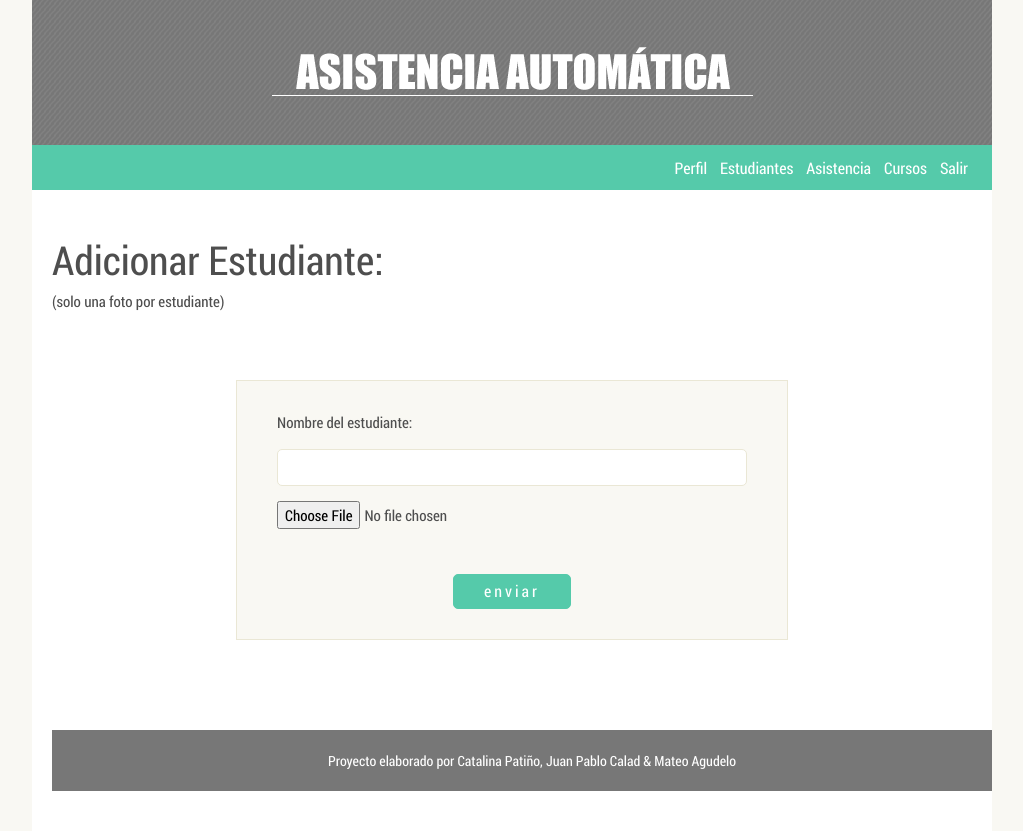
After one commit to cpatin10/asistencia-automatica, a Node server app: page /asistencia in a window 1280 px wide. The commit adds this page. Shown: the whole page, without its empty margins (128-1151 px from the left). Run offline with Node 20, Linux system fonts and the light colour scheme; some libraries are stand-ins or nearby versions; some web fonts are replaced.

Commit message:
termina pagina estudiantes copia a pagina asistencia

```diff
--- a/app.js
+++ b/app.js
@@ -134,6 +134,10 @@ app.get('/estudiantes', (req, res, next) => {
 	res.render('estudiantes', { loggedIn });
 });
 
+app.get('/asistencia', (req, res, next) => {
+	res.render('asistencia', { loggedIn });
+});
+
 app.get('/login', (req, res) => {
 	loggedIn = true;
 	req.flash('success', 'Welcome!');
--- /dev/null
+++ b/views/asistencia.ejs
@@ -0,0 +1,56 @@
+<!DOCTYPE html>
+<html>
+
+<head>
+    <title>Asistencia Autom&aacute;tica</title>
+
+
+	<link rel="stylesheet" href="https://maxcdn.bootstrapcdn.com/bootstrap/4.0.0/css/bootstrap.min.css" integrity="sha384-Gn5384xqQ1aoWXA+058RXPxPg6fy4IWvTNh0E263XmFcJlSAwiGgFAW/dAiS6JXm"
+        crossorigin="anonymous">
+	<link rel="stylesheet" href="estilos_asistente.css">
+
+</head>
+
+<body>
+
+  <% include navbar.ejs %>
+
+  <div class="contenido_ggral">
+
+  	 <span class="titulo_content">Adicionar Estudiante: </span><br>
+     <span class="subtitulo">(solo una foto por estudiante)</span><br><br><br><br>
+
+  	 <div>
+
+     <div class="caja_central">
+
+  	 <form action="/createStudent" method="POST" enctype="multipart/form-data">
+
+    	 <span>Nombre del estudiante:</span><br>
+         <input class="campo_captura" type="text" name="name" placeholder=""> <br>
+
+
+         <input class="select_atta" type="file" name="picture" accept="application/x-zip-compressed,image/*">
+         <br>
+         <br>
+         <br>
+         <div class="boton_enviar">
+     	 <input class="boton_asist" type="submit" value="Enviar">
+         </div>
+
+     </form>
+
+     </div>
+
+     <br><br><br><br>
+
+     <div>
+     </div>
+
+    <% include bootstrap.ejs %>
+
+    <% include footer.ejs %>
+
+</body>
+
+</html>
--- a/views/estilos_asistente.css
+++ b/views/estilos_asistente.css
@@ -26,8 +26,9 @@
 body{
 	margin: 0;
 	font-family: 'RobotoCondensed-Regular', sans-serif;
-	font-size: 13px;
+	font-size: 15px;
 	background-color: #F9F8F3;
+	color: #4E4E4E;
 }
 
 .nombre_aplica{
@@ -133,26 +134,48 @@ body{
 
 .boton_asist{
 	font-family: 'RobotoCondensed-Regular', sans-serif;
-	font-size: 14px;
-	font-weight: bold;
+	font-size: 16px;
+	font-weight: normal;
 	color: #FFF;
 	text-decoration: none;
 	background-color: #55CAAA;
 	text-align: center;
 	height: 35px;
-	padding-top: 5px;
-	padding-right: 15px;
+	padding-top: 3px;
+	padding-right: 30px;
 	padding-bottom: 5px;
-	padding-left: 15px;
+	padding-left: 30px;
 	border: 1px solid #55CAAA;
 	border-radius: 5px 5px 5px 5px;
 	-webkit-border-radius: 5px 5px 5px 5px;
+	text-transform: lowercase;
+	letter-spacing: 3px;
+	}
+
+.boton_enviar{
+	text-align: center;
+	margin: auto;
+	width: 100%;
 	}
 
 .caja_central{
 	background-color: #F9F8F3;
 	margin: auto;
-	padding: 15px;
 	width: 60%;
 	border: 1px solid #EAE7D5;
+	padding-top: 30px;
+	padding-right: 40px;
+	padding-bottom: 30px;
+	padding-left: 40px;
 	}
+
+.campo_captura{
+	padding: 5px;
+	height: 37px;
+	width: 100%;
+	margin-top: 15px;
+	margin-bottom: 15px;
+	border: 1px solid #EAE7D5;
+	border-radius: 5px 5px 5px 5px;
+	-webkit-border-radius:  5px 5px 5px 5px;
+	}
--- a/views/navbar.ejs
+++ b/views/navbar.ejs
@@ -20,7 +20,7 @@
                     <a class="nav-link" href="/estudiantes">Estudiantes</a>
                 </li>
                 <li class="nav-item">
-                    <a class="nav-link" href="/asitencia">Asistencia</a>
+                    <a class="nav-link" href="/asistencia">Asistencia</a>
                 </li>
                 <li class="nav-item">
                     <a class="nav-link" href="/courses">Cursos</a>
--- a/views/navbar.html
+++ b/views/navbar.html
@@ -20,7 +20,7 @@
                     <a class="nav-link" href="/estudiantes">Estudiantes</a>
                 </li>
                 <li class="nav-item">
-                    <a class="nav-link" href="/asitencia">Asistencia</a>
+                    <a class="nav-link" href="/asistencia">Asistencia</a>
                 </li>
                 <li class="nav-item">
                     <a class="nav-link" href="/courses">Cursos</a>
```
Also changed, not shown: views/asistencia.html (added, +56 -0 lines), views/estudiantes.html (+11 -7 lines).
